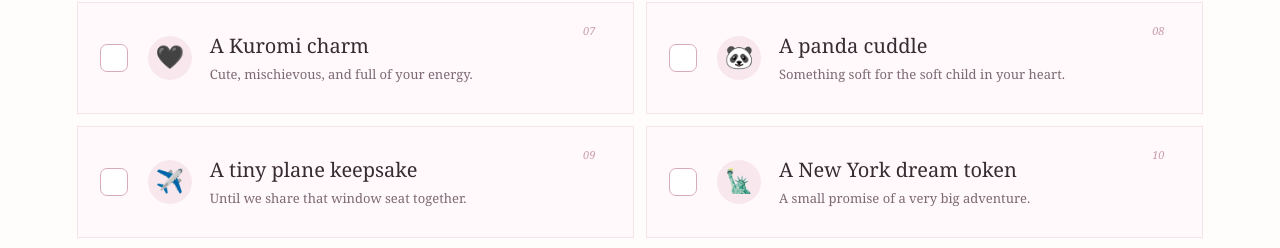
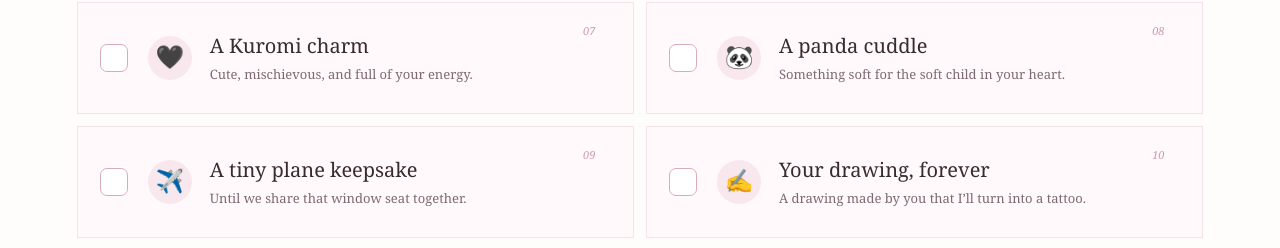
Before and after one commit to BManav00/Question, a plain HTML site: page rasmalai-1111/index.html in a window 1280 px wide. Shown: the part 3852-4100 px from the top of the page. Drawn offline with Linux system fonts and the light colour scheme.

Commit message:
Personalize gift ten with tattoo promise

```diff
--- a/rasmalai-1111/index.html
+++ b/rasmalai-1111/index.html
@@ -170,7 +170,7 @@
         <label class="gift-item"><input type="checkbox" data-gift="7" /><span class="gift-check">✓</span><span class="gift-emoji">🖤</span><span><b>A Kuromi charm</b><small>Cute, mischievous, and full of your energy.</small></span><i>07</i></label>
         <label class="gift-item"><input type="checkbox" data-gift="8" /><span class="gift-check">✓</span><span class="gift-emoji">🐼</span><span><b>A panda cuddle</b><small>Something soft for the soft child in your heart.</small></span><i>08</i></label>
         <label class="gift-item"><input type="checkbox" data-gift="9" /><span class="gift-check">✓</span><span class="gift-emoji">✈️</span><span><b>A tiny plane keepsake</b><small>Until we share that window seat together.</small></span><i>09</i></label>
-        <label class="gift-item"><input type="checkbox" data-gift="10" /><span class="gift-check">✓</span><span class="gift-emoji">🗽</span><span><b>A New York dream token</b><small>A small promise of a very big adventure.</small></span><i>10</i></label>
+        <label class="gift-item"><input type="checkbox" data-gift="10" /><span class="gift-check">✓</span><span class="gift-emoji">✍️</span><span><b>Your drawing, forever</b><small>A drawing made by you that I’ll turn into a tattoo.</small></span><i>10</i></label>
         <label class="gift-item special-gift"><input type="checkbox" data-gift="11" /><span class="gift-check">✓</span><span class="gift-emoji">🎁</span><span><b>A gift made only for you</b><small>Our photo, my letter, and eleven reasons I choose you.</small></span><i>11</i></label>
       </div>
 
```
